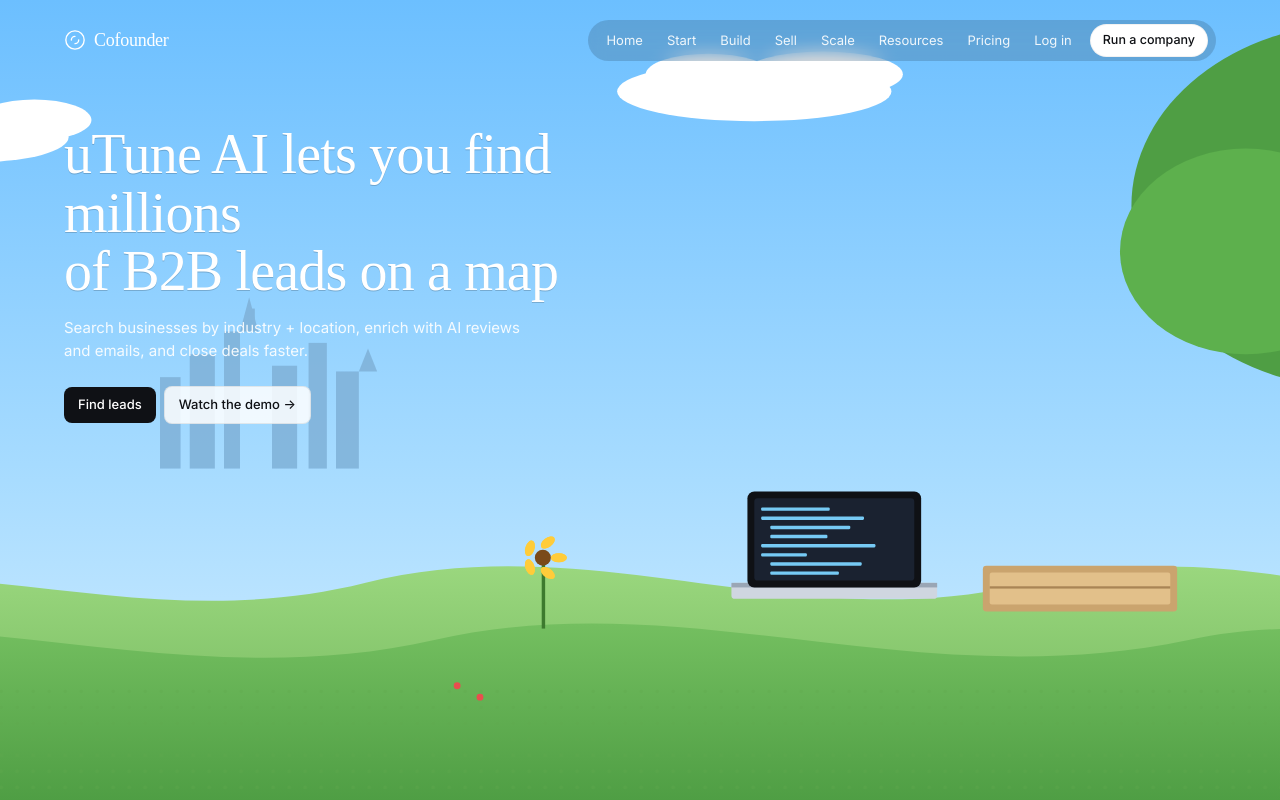
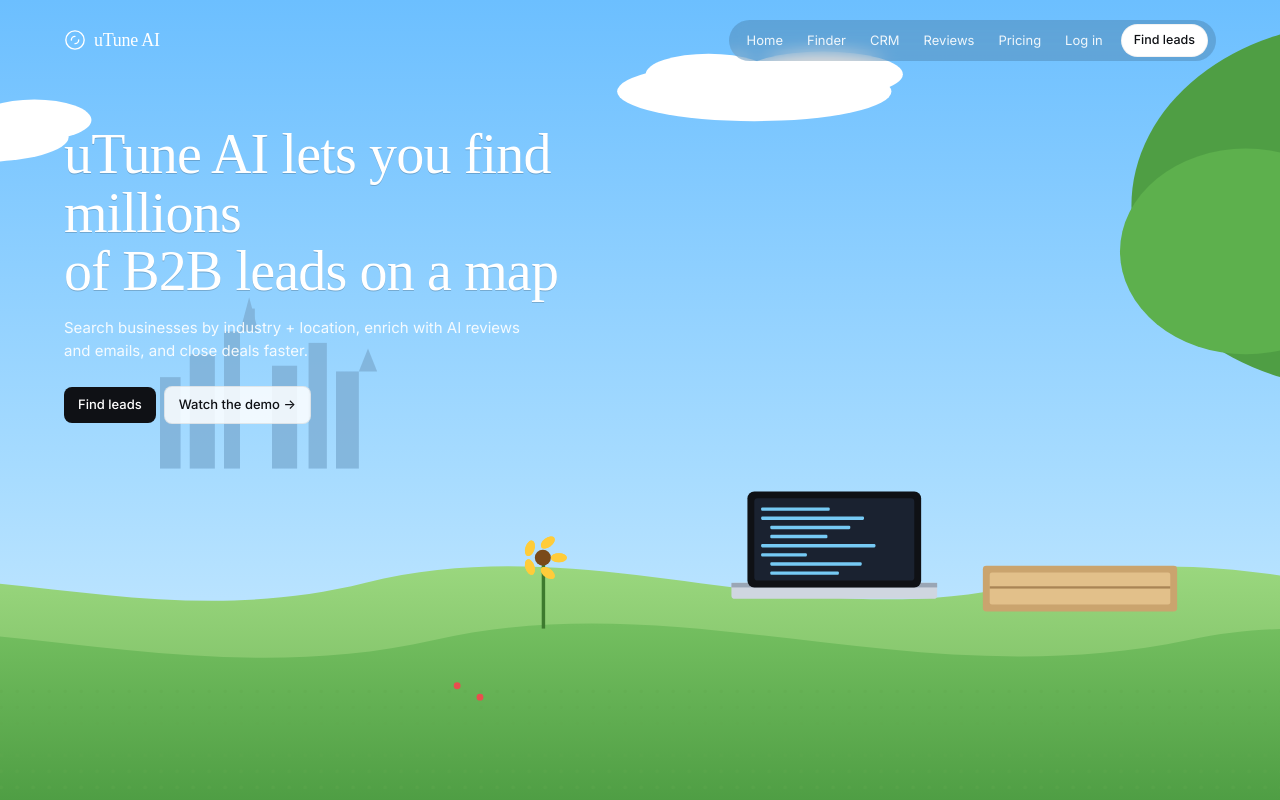
Before and after one commit to maulana-tech/finetune-agent, a Next.js app in the folder apps/web/: page / in a window 1280 px wide. Shown: the top 800 px of the page. Built offline with nearby package versions, Linux system fonts and the light colour scheme.

Commit message:
refactor(apps/web/src/components/landing/TopNav.tsx): auto update

```diff
--- a/apps/web/src/components/landing/TopNav.tsx
+++ b/apps/web/src/components/landing/TopNav.tsx
@@ -2,11 +2,9 @@
 
 const navItems: { label: string; href: string }[] = [
   { label: "Home", href: "/" },
-  { label: "Start", href: "/start" },
-  { label: "Build", href: "/build" },
-  { label: "Sell", href: "/sell" },
-  { label: "Scale", href: "/scale" },
-  { label: "Resources", href: "#" },
+  { label: "Finder", href: "#" },
+  { label: "CRM", href: "#" },
+  { label: "Reviews", href: "#" },
   { label: "Pricing", href: "#" },
   { label: "Log in", href: "#" },
 ];
@@ -21,7 +19,7 @@
             <circle cx="12" cy="12" r="10" stroke="currentColor" strokeWidth="1.5" />
             <path d="M8 12c0-2.2 1.8-4 4-4M16 12c0 2.2-1.8 4-4 4" stroke="currentColor" strokeWidth="1.5" strokeLinecap="round" />
           </svg>
-          <span className="font-display text-[18px] tracking-tight">Cofounder</span>
+          <span className="font-display text-[18px] tracking-tight">uTune AI</span>
         </Link>
         <nav
           className={`hidden md:flex items-center gap-1 rounded-full px-2 py-1 ${
@@ -43,7 +41,7 @@
             href="#"
             className="ml-1 bg-white text-[#0f1115] text-[12.5px] font-medium rounded-full px-3 py-1.5 border border-black/5"
           >
-            Run a company
+            Find leads
           </Link>
         </nav>
       </div>
```
